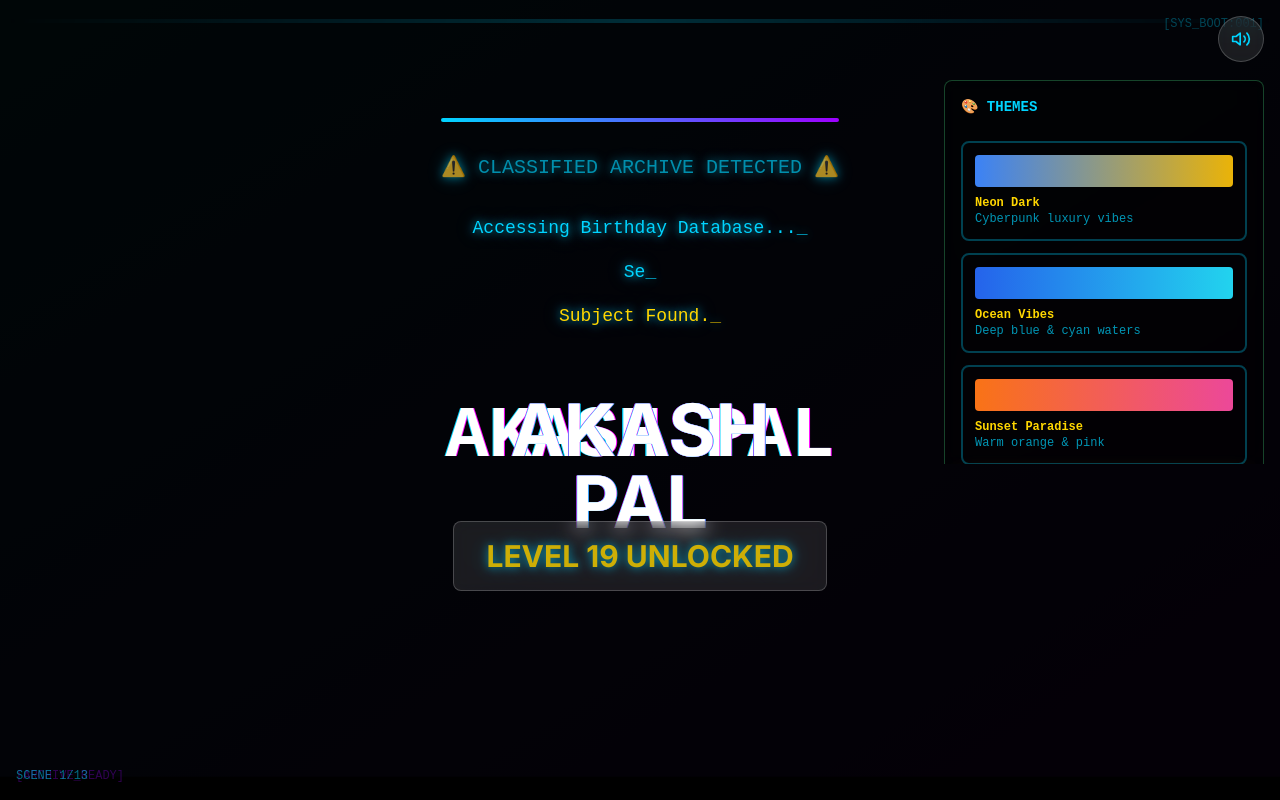
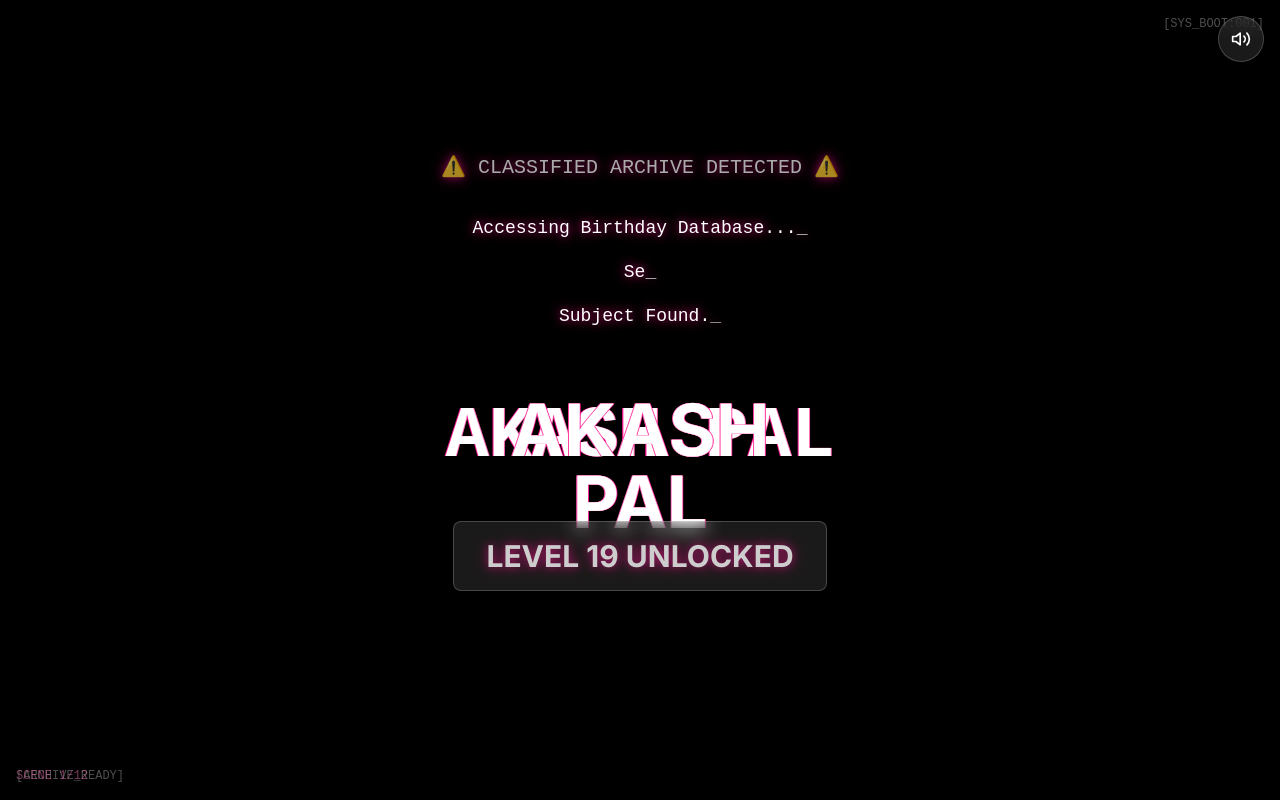
Before and after one commit to Arunydvmm/hpybdyAkash, a React (Vite) app: page / in a window 1280 px wide. Built offline with nearby package versions, Linux system fonts and the light colour scheme.

Commit message:
Major: Remove Scene 5 (AI Analyzer), Remove hacker theme completely, Add love theme (pink) throughout, Remove theme switcher

```diff
--- a/src/App.jsx
+++ b/src/App.jsx
@@ -4,7 +4,6 @@ import Scene1ClassifiedAccess from './scenes/Scene1ClassifiedAccess'
 import Scene2DigitalPassport from './scenes/Scene2DigitalPassport'
 import Scene3MemoryArchive from './scenes/Scene3MemoryArchive'
 import Scene4PhotoGalaxy from './scenes/Scene4PhotoGalaxy'
-import Scene5AIAnalyzer from './scenes/Scene5AIAnalyzer'
 import Scene6RoastZone from './scenes/Scene6RoastZone'
 import Scene7EasterEggs from './scenes/Scene7EasterEggs'
 import Scene8MemoryLetter from './scenes/Scene8MemoryLetter'
@@ -19,15 +18,24 @@ import ThemeSelector from './components/ThemeSelector'
 export default function App() {
   const [currentScene, setCurrentScene] = useState(0)
   const [isMuted, setIsMuted] = useState(false)
-  const [photos, setPhotos] = useState([])
-  const [theme, setTheme] = useState('forest')
+  const [photos, setPhotos] = useState([
+    // Sample photos - replace with actual uploaded photos
+    require('./assets/photo1.jpg'),
+    require('./assets/photo2.jpg'),
+    require('./assets/photo3.jpg'),
+    require('./assets/photo4.jpg'),
+    require('./assets/photo5.jpg'),
+    require('./assets/photo6.jpg'),
+    require('./assets/photo7.jpg'),
+    require('./assets/photo8.jpg'),
+  ])
+  const [theme, setTheme] = useState('love')
 
   const scenes = [
     Scene1ClassifiedAccess,
     Scene2DigitalPassport,
     Scene3MemoryArchive,
     Scene4PhotoGalaxy,
-    Scene5AIAnalyzer,
     Scene6RoastZone,
     Scene7EasterEggs,
     Scene8MemoryLetter,
@@ -79,7 +87,7 @@ export default function App() {
       <ThemeSelector theme={theme} setTheme={setTheme} />
 
       {/* Scene Counter */}
-      <div className="fixed bottom-4 left-4 text-neon-blue text-xs font-mono opacity-50 pointer-events-none">
+      <div className="fixed bottom-4 left-4 text-pink-400 text-xs font-mono opacity-50 pointer-events-none">
         SCENE {currentScene + 1}/{scenes.length}
       </div>
 
--- a/src/components/ThemeSelector.jsx
+++ b/src/components/ThemeSelector.jsx
@@ -2,78 +2,6 @@ import React from 'react'
 import { motion } from 'framer-motion'
 
 export default function ThemeSelector({ theme, setTheme }) {
-  const themes = [
-    {
-      id: 'neon',
-      name: 'Neon Dark',
-      description: 'Cyberpunk luxury vibes',
-      colors: 'from-neon-blue to-neon-gold',
-      preview: 'bg-gradient-to-r from-blue-500 to-yellow-500'
-    },
-    {
-      id: 'ocean',
-      name: 'Ocean Vibes',
-      description: 'Deep blue & cyan waters',
-      colors: 'from-blue-600 to-cyan-400',
-      preview: 'bg-gradient-to-r from-blue-600 to-cyan-400'
-    },
-    {
-      id: 'sunset',
-      name: 'Sunset Paradise',
-      description: 'Warm orange & pink',
-      colors: 'from-orange-500 to-pink-500',
-      preview: 'bg-gradient-to-r from-orange-500 to-pink-500'
-    },
-    {
-      id: 'forest',
-      name: 'Forest Green',
-      description: 'Nature green & lime',
-      colors: 'from-green-600 to-lime-400',
-      preview: 'bg-gradient-to-r from-green-600 to-lime-400'
-    },
-    {
-      id: 'purple',
-      name: 'Purple Royalty',
-      description: 'Majestic purple vibes',
-      colors: 'from-purple-600 to-pink-400',
-      preview: 'bg-gradient-to-r from-purple-600 to-pink-400'
-    },
-    {
-      id: 'retro',
-      name: 'Retro 80s',
-      description: 'Classic neon 80s',
-      colors: 'from-pink-500 to-purple-500',
-      preview: 'bg-gradient-to-r from-pink-500 to-purple-500'
-    },
-  ]
-
-  return (
-    <div className="fixed top-20 right-4 z-50 max-h-96 overflow-y-auto">
-      <motion.div
-        initial={{ opacity: 0, x: 20 }}
-        animate={{ opacity: 1, x: 0 }}
-        className="glass-dark border-2 border-neon-blue rounded-lg p-4 space-y-3 max-w-xs"
-      >
-        <p className="font-mono text-neon-blue text-sm font-bold mb-3">🎨 THEMES</p>
-
-        {themes.map((t) => (
-          <motion.button
-            key={t.id}
-            onClick={() => setTheme(t.id)}
-            whileHover={{ scale: 1.05 }}
-            whileTap={{ scale: 0.95 }}
-            className={`w-full p-3 rounded-lg border-2 transition-all text-left ${
-              theme === t.id
-                ? 'border-neon-gold neon-glow-gold'
-                : 'border-neon-blue/30 hover:border-neon-blue'
-            }`}
-          >
-            <div className={`w-full h-8 rounded mb-2 ${t.preview}`} />
-            <p className="font-mono text-xs font-bold text-neon-gold">{t.name}</p>
-            <p className="font-mono text-xs text-neon-blue/70">{t.description}</p>
-          </motion.button>
-        ))}
-      </motion.div>
-    </div>
-  )
+  // Love theme only - no switching needed
+  return null
 }
--- a/src/index.css
+++ b/src/index.css
@@ -3,6 +3,9 @@
 @tailwind base;
 @tailwind components;
 @tailwind utilities;
+
+/* Import Love Theme */
+@import './love-theme.css';
 
 /* Theme Variables */
 :root {
@@ -63,38 +66,33 @@ html, body, #root {
 .glass-dark {
   background: rgba(0, 0, 0, 0.3);
   backdrop-filter: blur(10px);
-  border: 1px solid rgba(74, 222, 128, 0.3);
+  border: 1px solid rgba(255, 20, 147, 0.3);
 }
 
 /* Neon glow */
 .neon-glow {
-  box-shadow: 0 0 10px rgba(0, 212, 255, 0.5), 0 0 20px rgba(0, 212, 255, 0.3);
+  box-shadow: 0 0 10px rgba(255, 20, 147, 0.5), 0 0 20px rgba(255, 20, 147, 0.3);
 }
 
 .neon-glow-gold {
-  box-shadow: 0 0 10px rgba(255, 215, 0, 0.5), 0 0 20px rgba(255, 215, 0, 0.3);
+  box-shadow: 0 0 10px rgba(255, 105, 180, 0.5), 0 0 20px rgba(255, 105, 180, 0.3);
 }
 
 .neon-glow-purple {
-  box-shadow: 0 0 10px rgba(157, 0, 255, 0.5), 0 0 20px rgba(157, 0, 255, 0.3);
-}
-
-/* Forest Theme Glow */
-.neon-glow-forest {
-  box-shadow: 0 0 10px rgba(74, 222, 128, 0.5), 0 0 20px rgba(74, 222, 128, 0.3);
+  box-shadow: 0 0 10px rgba(255, 105, 180, 0.5), 0 0 20px rgba(255, 105, 180, 0.3);
 }
 
 /* Text shadows */
 .text-glow {
-  text-shadow: 0 0 10px rgba(0, 212, 255, 0.8), 0 0 20px rgba(0, 212, 255, 0.4);
+  text-shadow: 0 0 10px rgba(255, 20, 147, 0.8), 0 0 20px rgba(255, 20, 147, 0.4);
 }
 
 .text-glow-gold {
-  text-shadow: 0 0 10px rgba(255, 215, 0, 0.8), 0 0 20px rgba(255, 215, 0, 0.4);
+  text-shadow: 0 0 10px rgba(255, 105, 180, 0.8), 0 0 20px rgba(255, 105, 180, 0.4);
 }
 
 .text-glow-forest {
-  text-shadow: 0 0 10px rgba(74, 222, 128, 0.8), 0 0 20px rgba(74, 222, 128, 0.4);
+  text-shadow: 0 0 10px rgba(255, 20, 147, 0.8), 0 0 20px rgba(255, 20, 147, 0.4);
 }
 
 /* Screen flicker */
--- /dev/null
+++ b/src/love-theme.css
@@ -0,0 +1,102 @@
+/* Love Theme - Override all colors */
+
+:root {
+  --primary-pink: #ff1493;
+  --secondary-pink: #ff69b4;
+  --light-pink: #ffb6c1;
+  --dark-pink: #c71585;
+  --accent-pink: #ff6b9d;
+}
+
+/* Replace all neon-blue with primary pink */
+.text-neon-blue,
+.border-neon-blue,
+.bg-neon-blue,
+[style*="neon-blue"] {
+  --tw-text-opacity: 1;
+  color: rgb(255 20 147 / var(--tw-text-opacity)) !important;
+  border-color: rgb(255 20 147 / var(--tw-border-opacity)) !important;
+  background-color: rgb(255 20 147 / var(--tw-bg-opacity)) !important;
+}
+
+/* Replace neon-gold with secondary pink */
+.text-neon-gold,
+.border-neon-gold,
+.bg-neon-gold,
+[style*="neon-gold"] {
+  --tw-text-opacity: 1;
+  color: rgb(255 105 180 / var(--tw-text-opacity)) !important;
+  border-color: rgb(255 105 180 / var(--tw-border-opacity)) !important;
+  background-color: rgb(255 105 180 / var(--tw-bg-opacity)) !important;
+}
+
+/* Replace neon-purple with accent pink */
+.text-neon-purple,
+.border-neon-purple,
+.bg-neon-purple,
+[style*="neon-purple"] {
+  --tw-text-opacity: 1;
+  color: rgb(255 105 180 / var(--tw-text-opacity)) !important;
+  border-color: rgb(255 105 180 / var(--tw-border-opacity)) !important;
+  background-color: rgb(255 105 180 / var(--tw-bg-opacity)) !important;
+}
+
+/* Love theme glows */
+.neon-glow {
+  box-shadow: 0 0 10px rgba(255, 20, 147, 0.5), 0 0 20px rgba(255, 20, 147, 0.3) !important;
+}
+
+.neon-glow-gold {
+  box-shadow: 0 0 10px rgba(255, 105, 180, 0.5), 0 0 20px rgba(255, 105, 180, 0.3) !important;
+}
+
+.neon-glow-purple {
+  box-shadow: 0 0 10px rgba(255, 105, 180, 0.5), 0 0 20px rgba(255, 105, 180, 0.3) !important;
+}
+
+/* Love theme text glows */
+.text-glow {
+  text-shadow: 0 0 10px rgba(255, 20, 147, 0.8), 0 0 20px rgba(255, 20, 147, 0.4) !important;
+}
+
+.text-glow-gold {
+  text-shadow: 0 0 10px rgba(255, 105, 180, 0.8), 0 0 20px rgba(255, 105, 180, 0.4) !important;
+}
+
+/* Pink gradients */
+.from-neon-blue {
+  --tw-gradient-from: #ff1493 !important;
+  --tw-gradient-to: rgb(255 20 147 / 0) !important;
+  --tw-gradient-stops: var(--tw-gradient-from), var(--tw-gradient-to) !important;
+}
+
+.to-neon-blue {
+  --tw-gradient-to: #ff1493 !important;
+}
+
+.from-neon-gold {
+  --tw-gradient-from: #ff69b4 !important;
+  --tw-gradient-to: rgb(255 105 180 / 0) !important;
+  --tw-gradient-stops: var(--tw-gradient-from), var(--tw-gradient-to) !important;
+}
+
+.to-neon-gold {
+  --tw-gradient-to: #ff69b4 !important;
+}
+
+.from-neon-purple {
+  --tw-gradient-from: #ff69b4 !important;
+  --tw-gradient-to: rgb(255 105 180 / 0) !important;
+  --tw-gradient-stops: var(--tw-gradient-from), var(--tw-gradient-to) !important;
+}
+
+.to-neon-purple {
+  --tw-gradient-to: #ff69b4 !important;
+}
+
+/* Love theme glass */
+.glass-dark {
+  background: rgba(0, 0, 0, 0.3) !important;
+  backdrop-filter: blur(10px) !important;
+  border: 1px solid rgba(255, 20, 147, 0.3) !important;
+}
--- a/tailwind.config.js
+++ b/tailwind.config.js
@@ -6,11 +6,12 @@ export default {
   theme: {
     extend: {
       colors: {
-        neon: {
-          blue: '#00d4ff',
-          gold: '#ffd700',
-          purple: '#9d00ff',
-          cyan: '#00f0ff',
+        love: {
+          primary: '#ff1493',      // Deep pink
+          secondary: '#ff69b4',    // Hot pink
+          light: '#ffb6c1',        // Light pink
+          dark: '#c71585',         // Medium violet red
+          accent: '#ff6b9d',       // Rose pink
         }
       },
       fontFamily: {
@@ -18,11 +19,11 @@ export default {
       },
       keyframes: {
         glitch: {
-          '0%': { textShadow: '-2px 0 #00d4ff, 2px 0 #ff00ff' },
-          '25%': { textShadow: '2px 0 #00d4ff, -2px 0 #ff00ff' },
-          '50%': { textShadow: '-1px 0 #00d4ff, 1px 0 #ff00ff' },
-          '75%': { textShadow: '1px 0 #00d4ff, -1px 0 #ff00ff' },
-          '100%': { textShadow: '-2px 0 #00d4ff, 2px 0 #ff00ff' },
+          '0%': { textShadow: '-2px 0 #ff1493, 2px 0 #ff69b4' },
+          '25%': { textShadow: '2px 0 #ff1493, -2px 0 #ff69b4' },
+          '50%': { textShadow: '-1px 0 #ff1493, 1px 0 #ff69b4' },
+          '75%': { textShadow: '1px 0 #ff1493, -1px 0 #ff69b4' },
+          '100%': { textShadow: '-2px 0 #ff1493, 2px 0 #ff69b4' },
         },
         typewriter: {
           '0%': { width: '0' },
@@ -33,8 +34,8 @@ export default {
           '50%': { transform: 'translateY(-20px)' }
         },
         pulse_neon: {
-          '0%, 100%': { boxShadow: '0 0 5px rgba(0, 212, 255, 0.5)' },
-          '50%': { boxShadow: '0 0 20px rgba(0, 212, 255, 0.8)' }
+          '0%, 100%': { boxShadow: '0 0 5px rgba(255, 20, 147, 0.5)' },
+          '50%': { boxShadow: '0 0 20px rgba(255, 20, 147, 0.8)' }
         }
       },
       animation: {
```
